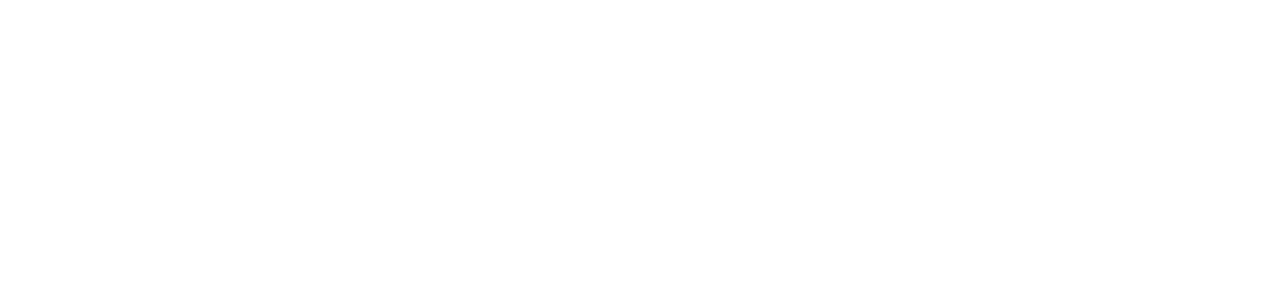
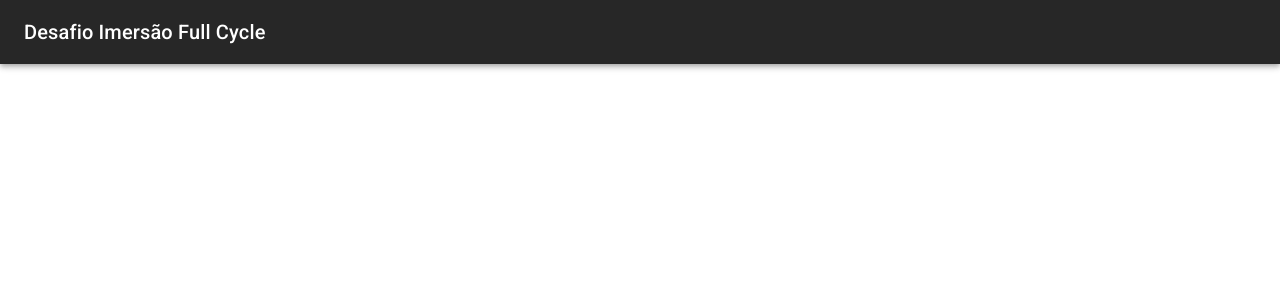
Before and after one commit to guilhermeasn/desafio-imersao-full-cycle-jun22, a React (Create React App) app: page / in a window 1280 px wide. Shown: the top 300 px of the page. Built offline with nearby package versions, Linux system fonts and the light colour scheme.

Commit message:
dashboard structured

```diff
--- a/package.json
+++ b/package.json
@@ -16,6 +16,7 @@
     "@types/react-dom": "^18.0.0",
     "react": "^18.2.0",
     "react-dom": "^18.2.0",
+    "react-router-dom": "^6.3.0",
     "react-scripts": "5.0.1",
     "typescript": "^4.4.2",
     "web-vitals": "^2.1.0"
--- a/src/App.tsx
+++ b/src/App.tsx
@@ -1,7 +1,28 @@
-
+import { AppBar, Box, Container, ThemeProvider, Toolbar, Typography } from "@mui/material";
+import theme from './misc/theme';
 
 export default function App() {
 
-  return <></>;
+    return (
+
+        <ThemeProvider theme={ theme }>
+
+            <Box sx={{ flexGrow: 1 }}>
+                <AppBar position="static">
+                    <Toolbar>
+                        <Typography variant="h6" component="div" sx={{ flexGrow: 1 }}>
+                            Desafio Imersão Full Cycle
+                        </Typography>
+                    </Toolbar>
+                </AppBar>
+            </Box>
+
+            <Container sx={{ marginY: 3 }}>
+
+            </Container>
+
+        </ThemeProvider>
+
+    );
 
 }
--- /dev/null
+++ b/src/misc/theme.ts
@@ -0,0 +1,7 @@
+import { createTheme } from "@mui/material";
+
+export default createTheme({
+    palette: {
+        mode: 'dark'
+    }
+}) ;
```
Also changed, not shown: src/index.tsx (+5 -4 lines), 1 other file (tests, documents, lock files or other folders).
